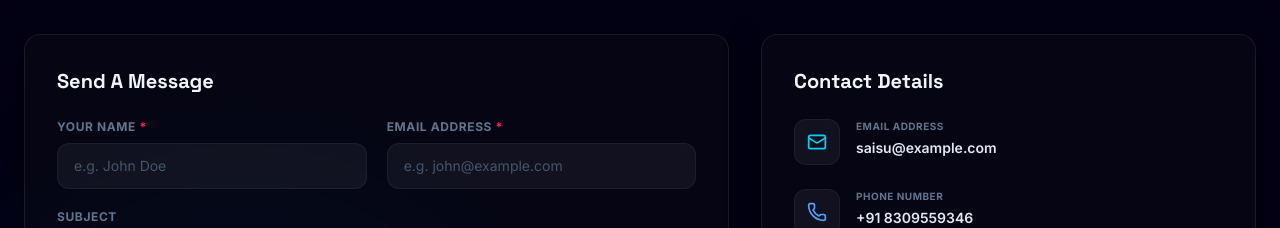
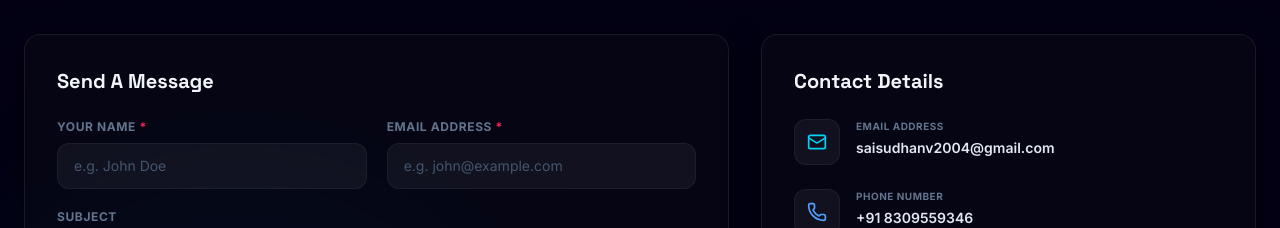
Before and after one commit to saisudhanv/Portfolio, a Next.js app: page / in a window 1280 px wide. Shown: the part 7700-7928 px from the top of the page. Built offline with nearby package versions, Linux system fonts and the light colour scheme.

Commit message:
Fixing errors

```diff
--- a/src/components/Sections/Contact.tsx
+++ b/src/components/Sections/Contact.tsx
@@ -241,7 +241,7 @@ export default function Contact() {
 
             <div className="space-y-6">
               {[
-                { icon: <Mail className="w-5 h-5 text-cyan-400" />, label: "Email Address", val: "saisu@example.com", link: personalDetails.socials.email },
+                { icon: <Mail className="w-5 h-5 text-cyan-400" />, label: "Email Address", val: "saisudhanv2004@gmail.com", link: personalDetails.socials.email },
                 { icon: <Phone className="w-5 h-5 text-blue-400" />, label: "Phone Number", val: personalDetails.socials.phone, link: `tel:${personalDetails.socials.phone}` },
                 { icon: <MapPin className="w-5 h-5 text-purple-400" />, label: "Current Location", val: personalDetails.socials.location },
               ].map((channel, cIdx) => (
```
